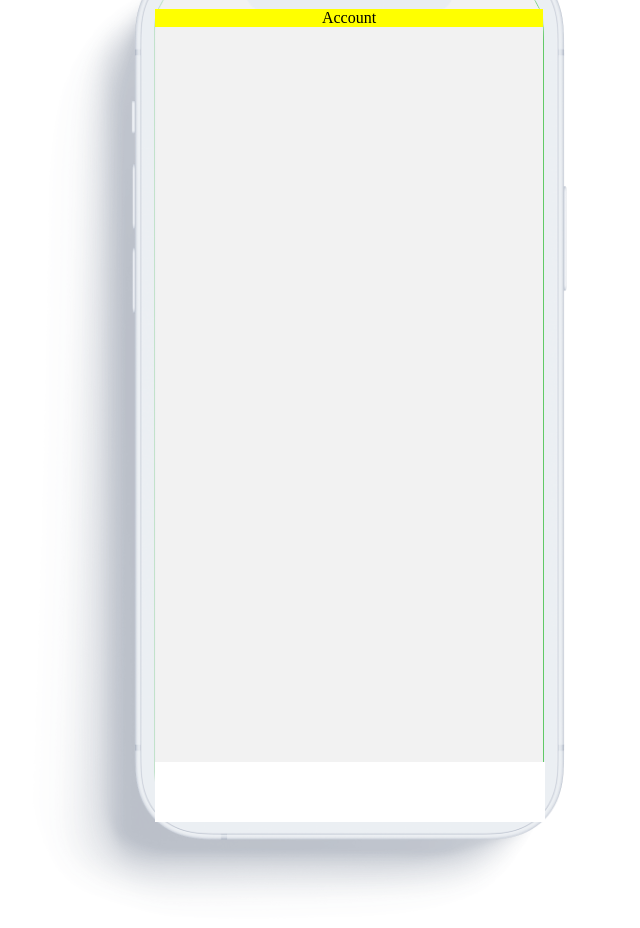
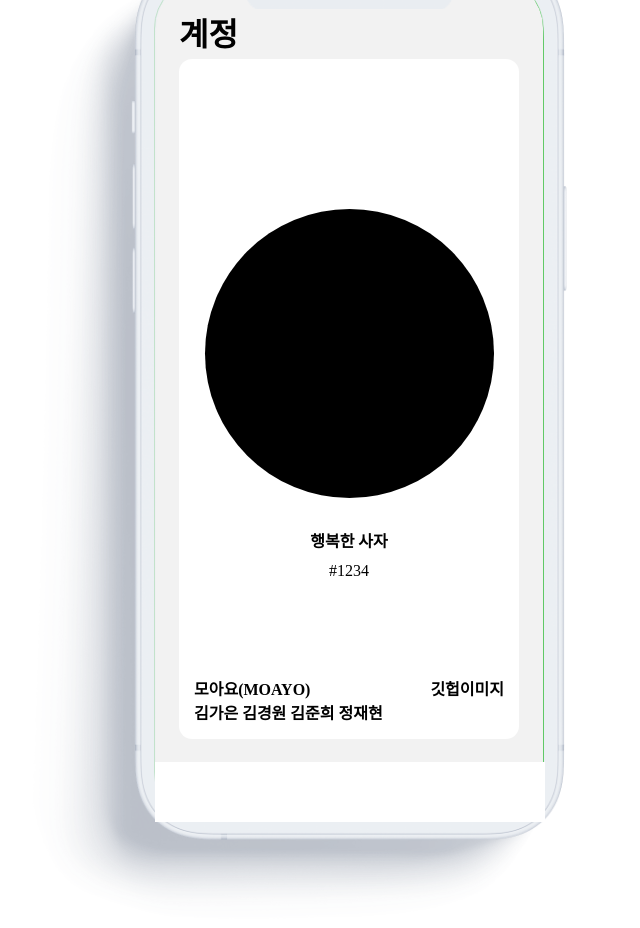
Before and after one commit to ozazat/moayo, a React (Vite) app: page /sub/account in a window 1280 px wide. Shown: the top 928 px of the page, without its empty margins (291-931 px from the left). Built offline with nearby package versions, Linux system fonts and the light colour scheme; some icons are missing; a web font is replaced by a local one.

Commit message:
feat : account 페이지 레이아웃만 완성

```diff
--- a/src/layout/SubLayout.tsx
+++ b/src/layout/SubLayout.tsx
@@ -24,5 +24,5 @@ const SubContainer = styled.div`
   justify-content: center;
   align-items: center;
   max-width: 390px;
-  background-color: yellow;
+  /* background-color: yellow; */
 `;
--- a/src/routes/Account/Account.tsx
+++ b/src/routes/Account/Account.tsx
@@ -1,5 +1,104 @@
+import styled from "styled-components";
+
 const Account = () => {
-  return <div>Account</div>;
+  return (
+    <>
+      <Title>계정</Title>
+      <AccountWrap>
+        <ProfileWrap>
+          <ProfileImage></ProfileImage>
+          <Username>행복한 사자</Username>
+          <Tag>#1234</Tag>
+        </ProfileWrap>
+        <InfoWrap>
+        <InfoLeft>
+          <InfoItem>모아요(MOAYO)</InfoItem>
+          <InfoItem>김가은 김경원 김준희 정재현</InfoItem>
+        </InfoLeft>
+        <InfoRight>
+          <InfoItem>깃헙이미지</InfoItem>
+        </InfoRight>
+      </InfoWrap>
+      </AccountWrap>
+    </>
+  );
 };
 
 export default Account;
+
+const Title = styled.div`
+  font-size: 2rem;
+  font-weight: 900;
+  align-self: flex-start;
+  width: 100%;
+  height: 50px;
+  background-color: #f2f2f2;
+`;
+
+const AccountWrap = styled.div`
+  position: relative;
+  display: flex;
+  flex-direction: column;
+  width: 340px;
+  height: 680px;
+  background-color: white;
+  align-items: flex-start;
+  border-radius: 13px;
+`;
+
+const ProfileWrap = styled.div`
+  display: flex;
+  flex-direction: column;
+  align-items: center;
+  margin-top: 150px;
+  width: 100%;
+`;
+
+const ProfileImage = styled.div`
+  width: 85%;
+  height: 0;
+  padding-bottom: 85%;
+  border-radius: 50%;
+  background-color: black;
+  color: white;
+  display: flex;
+  align-items: center;
+  justify-content: center;
+`;
+
+const Username = styled.p`
+  margin-top: 30px;
+  margin-bottom: 0;
+  font-weight : 900;
+`;
+
+const Tag = styled.p`
+  margin-top: 10px;
+  margin-bottom: 0;
+`;
+
+const InfoWrap = styled.div`
+  display: flex;
+  justify-content: space-between;
+  width: 100%;
+  position: absolute;
+  bottom: 0;
+  margin-bottom : 15px;
+
+`;
+
+const InfoLeft = styled.div`
+  text-align: left;
+  margin-left: 15px;
+  margin-bottom: 0px;
+`;
+
+const InfoRight = styled.div`
+  text-align: right;
+  margin-right : 15px;
+`;
+
+const InfoItem = styled.p`
+ font-weight : 900;
+  margin: 0;
+`;
```
